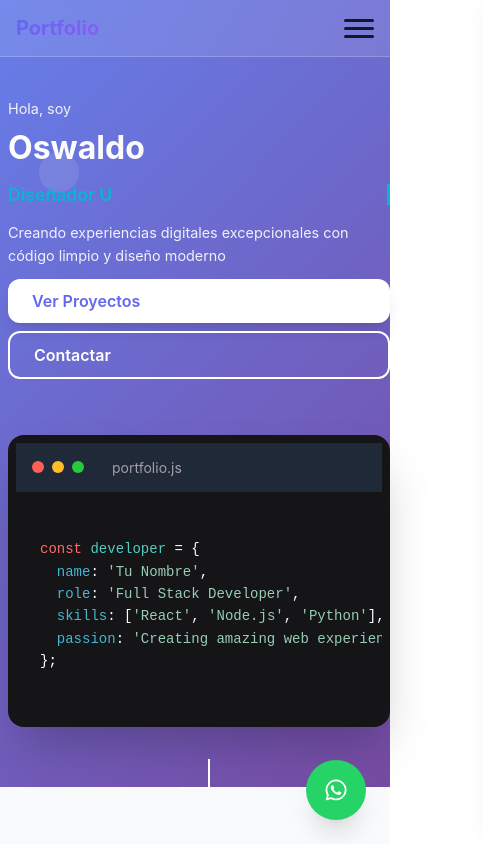
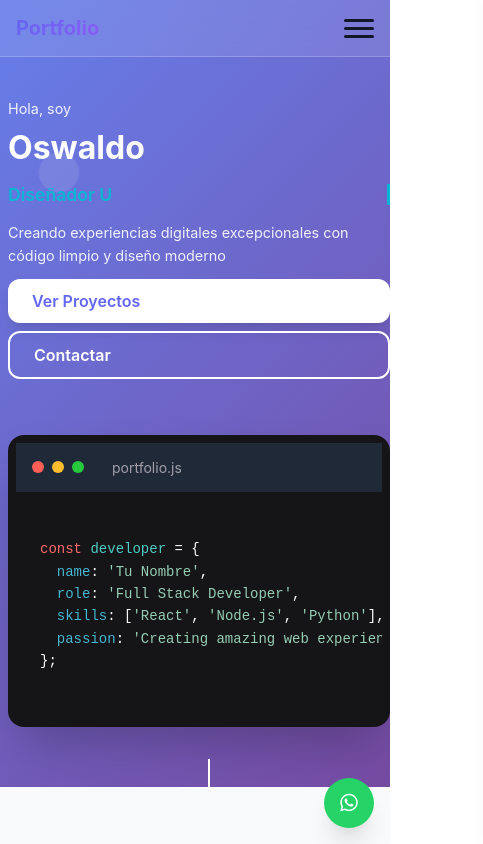
Before and after one commit to thunder609/porfolio, an Angular app: page / in a window 390 px wide. Shown: the top 844 px of the page, 483 px wide, since content can reach past the window. Built offline with nearby package versions, Linux system fonts and the light colour scheme.

Commit message:
fix(responsive): Ajustar contact y whatsapp-button para móviles

```diff
--- a/src/app/contact/contact.component.css
+++ b/src/app/contact/contact.component.css
@@ -156,3 +156,27 @@
     -webkit-text-fill-color: transparent;
     background-clip: text;
 }
+
+/* --- Responsive Styles --- */
+@media (max-width: 992px) {
+  .contact-content {
+    grid-template-columns: 1fr;
+    gap: var(--space-12);
+  }
+}
+
+@media (max-width: 768px) {
+  .contact {
+    padding: var(--space-16) 0;
+  }
+  .contact-info h3 {
+    font-size: var(--font-size-2xl);
+  }
+  .contact-info p {
+    font-size: var(--font-size-base);
+  }
+  .section-title {
+    font-size: var(--font-size-3xl);
+    margin-bottom: var(--space-10);
+  }
+}
--- a/src/app/whatsapp-button/whatsapp-button.component.css
+++ b/src/app/whatsapp-button/whatsapp-button.component.css
@@ -21,3 +21,13 @@
     background: #128c7e;
     transform: scale(1.08);
 }
+
+@media (max-width: 480px) {
+    .whatsapp-button {
+        width: 50px;
+        height: 50px;
+        bottom: var(--space-4);
+        right: var(--space-4);
+        font-size: var(--font-size-xl);
+    }
+}
```
